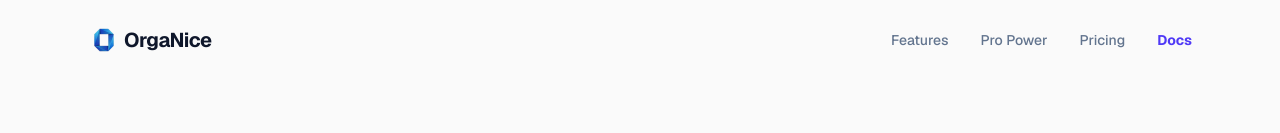
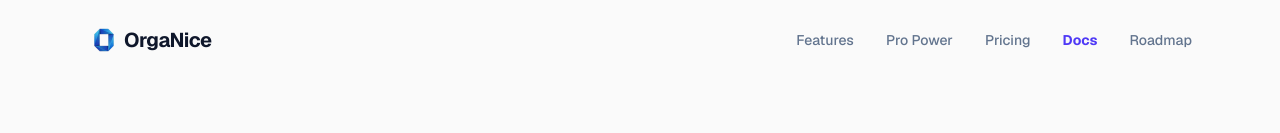
Before and after one commit to Khoaa123/OrgaNice_PlandingPage, a Next.js app: page /docs in a window 1280 px wide. Shown: the top 133 px of the page. Built offline with nearby package versions, Linux system fonts and the light colour scheme.

Commit message:
update code

```diff
--- a/app/components/Header.tsx
+++ b/app/components/Header.tsx
@@ -65,6 +65,15 @@
             >
               Docs
             </Link>
+
+            <a
+              href="https://organice.featurebase.app"
+              target="_blank"
+              rel="noopener noreferrer"
+              className="flex items-center gap-1.5 text-sm  hover:text-indigo-600 transition-colors"
+            >
+              Roadmap
+            </a>
           </nav>
         </div>
       </div>
```
